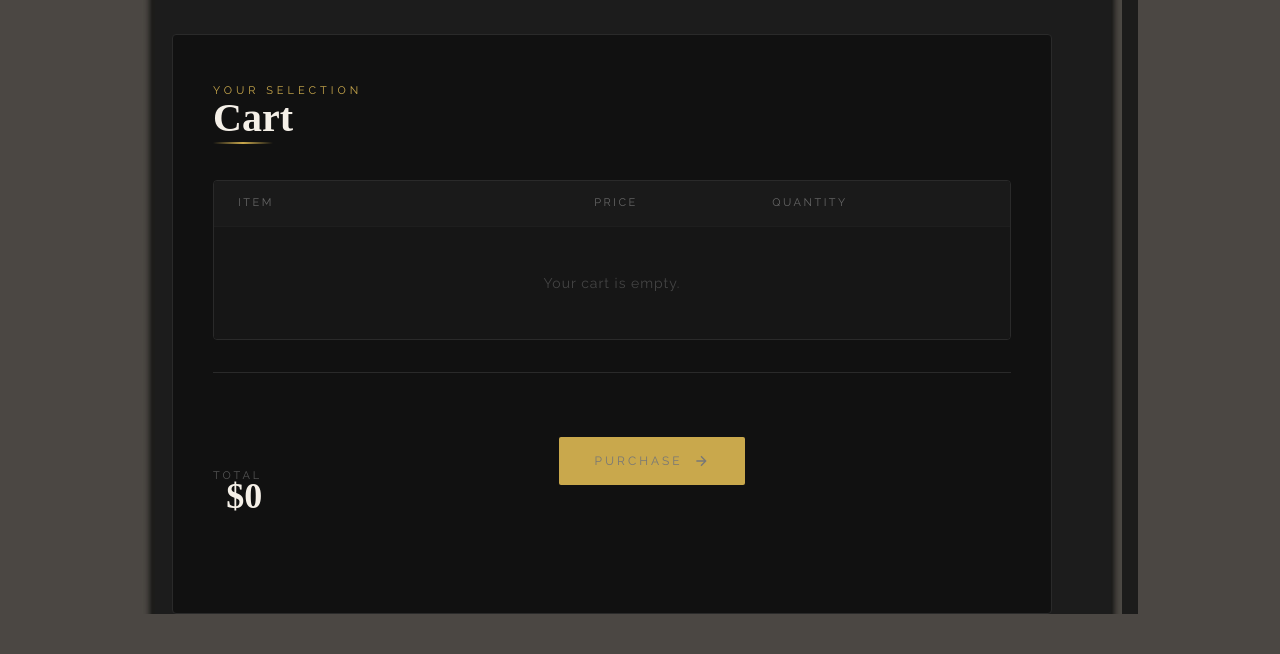
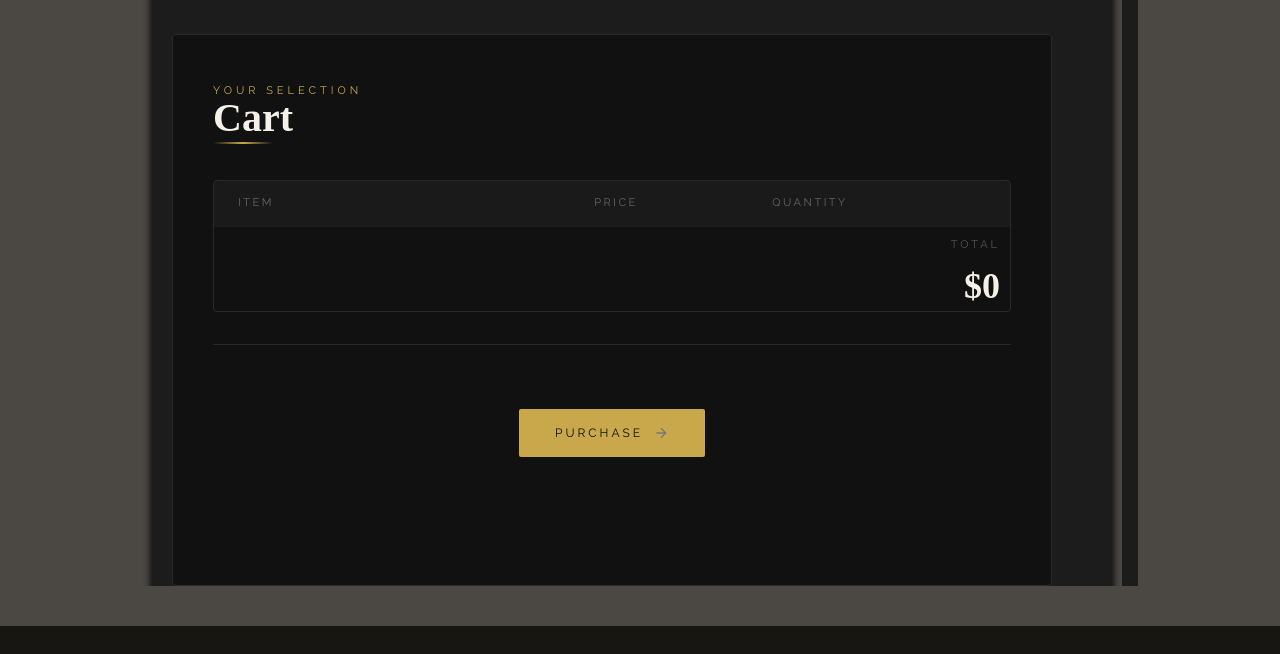
Before and after one commit to subreto-roy/Bookstore-Application, a Django app: page / in a window 1280 px wide. Shown: the part 1195-1849 px from the top of the page. After the commit the page ends 1821 px from the top, so only its background shows below. Run offline with Django 4.2, Linux system fonts and the light colour scheme; data comes from the database, SQL or seed files in the repository.

Commit message:
update html

```diff
--- a/bookstoreapp/templates/index.html
+++ b/bookstoreapp/templates/index.html
@@ -602,17 +602,22 @@
                         <span class="cart-col cart-col-item">ITEM</span>
                         <span class="cart-col cart-col-price">PRICE</span>
                         <span class="cart-col cart-col-quantity">QUANTITY</span>
+
                     </div>
-                    <div class="cart-items"></div>
+                    <div class="cart-items">
+
+                    </div>
+                     <div class="cart-total">
+                        <span class="cart-total-label">Total</span>
+                        <br>
+                        <span class="cart-total-price">$0</span>
+                    </div>
+                    <br>
                 </div>
 
                 <div class="cart-footer">
-                    <div class="cart-total">
-                        <span class="cart-total-label">Total</span>
-                        <span class="cart-total-price">$0</span>
-                    </div>
                     <button class="btn-purchase" type="button">
-                        <span>PURCHASE</span>
+                        <span style="color: #0d0d0d;">PURCHASE</span>
                         <svg width="16" height="16" viewBox="0 0 24 24" fill="none" stroke="currentColor"
                             stroke-width="2">
                             <path d="M5 12h14M12 5l7 7-7 7" />
```
